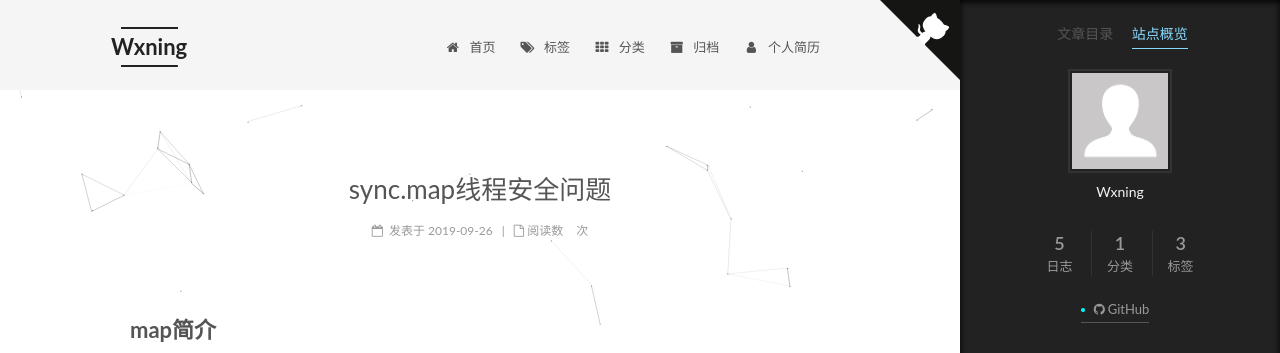
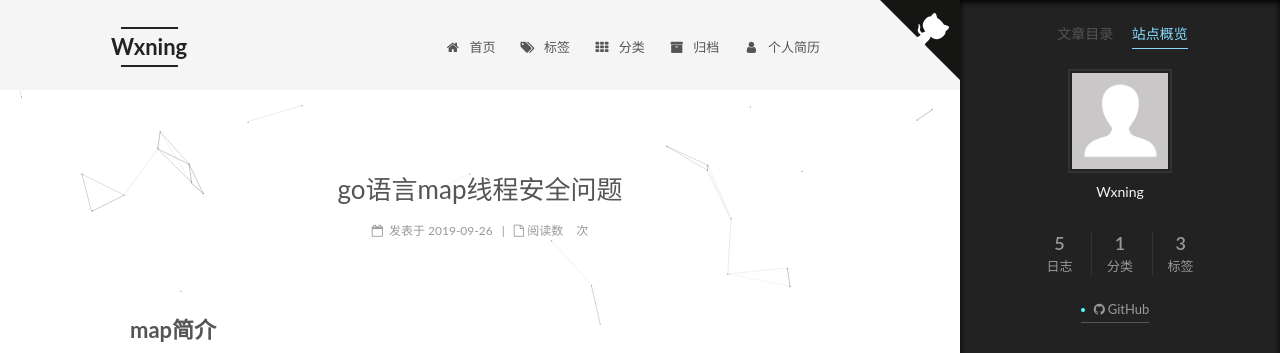
Before and after one commit to gonut216/gonut216.github.io, a plain HTML site: page 2019/09/26/go-map/index.html in a window 1280 px wide. Both pictures are taken after a click on the item "站点概览". Shown: the top 353 px of the page. Drawn offline with nearby package versions, Linux system fonts and the light colour scheme; some packages are replaced by stand-ins of ours; a script that the page names is missing.

Commit message:
Site updated: 2019-09-26 15:30:11

```diff
--- a/2019/09/26/go-map/index.html
+++ b/2019/09/26/go-map/index.html
@@ -82,7 +82,7 @@
 <meta name="description" content="map简介说起map就要先说hash表，hash table是一个无序的key/value的集合，通过指定的key可以在常数时间复杂度内检索，更新，删除对应的value。在go语言中，一个map就是一个哈希表的引用，在这个散列表中，主要结构有两个，一个叫hmap：a header for a go map,hmap存储着元素个数，flags，扩容相关字段，buckets数组指针等。  另一个叫bu">
 <meta name="keywords" content="go">
 <meta property="og:type" content="article">
-<meta property="og:title" content="sync.map线程安全问题">
+<meta property="og:title" content="go语言map线程安全问题">
 <meta property="og:url" content="http://yoursite.com/2019/09/26/go-map/index.html">
 <meta property="og:site_name" content="Wxning">
 <meta property="og:description" content="map简介说起map就要先说hash表，hash table是一个无序的key/value的集合，通过指定的key可以在常数时间复杂度内检索，更新，删除对应的value。在go语言中，一个map就是一个哈希表的引用，在这个散列表中，主要结构有两个，一个叫hmap：a header for a go map,hmap存储着元素个数，flags，扩容相关字段，buckets数组指针等。  另一个叫bu">
@@ -93,9 +93,9 @@
 <meta property="og:image" content="http://yoursite.com/images/map4.jpg">
 <meta property="og:image" content="http://yoursite.com/images/map5.jpg">
 <meta property="og:image" content="http://yoursite.com/images/map6.jpg">
-<meta property="og:updated_time" content="2019-09-26T07:28:52.499Z">
+<meta property="og:updated_time" content="2019-09-26T07:29:56.538Z">
 <meta name="twitter:card" content="summary">
-<meta name="twitter:title" content="sync.map线程安全问题">
+<meta name="twitter:title" content="go语言map线程安全问题">
 <meta name="twitter:description" content="map简介说起map就要先说hash表，hash table是一个无序的key/value的集合，通过指定的key可以在常数时间复杂度内检索，更新，删除对应的value。在go语言中，一个map就是一个哈希表的引用，在这个散列表中，主要结构有两个，一个叫hmap：a header for a go map,hmap存储着元素个数，flags，扩容相关字段，buckets数组指针等。  另一个叫bu">
 <meta name="twitter:image" content="http://yoursite.com/images/map1.jpg">
 
@@ -133,7 +133,7 @@
 
 
 
-  <title>sync.map线程安全问题 | Wxning</title>
+  <title>go语言map线程安全问题 | Wxning</title>
 
 
 
@@ -288,7 +288,7 @@
 
 
 
-          <h1 class="post-title" itemprop="name headline">sync.map线程安全问题</h1>
+          <h1 class="post-title" itemprop="name headline">go语言map线程安全问题</h1>
 
 
         <div class="post-meta">
@@ -406,11 +406,11 @@
   <!-- JS库 sweetalert 可修改路径 -->
   <script src="https://cdn.bootcss.com/jquery/2.0.0/jquery.min.js"></script>
   <script src="https://unpkg.com/sweetalert/dist/sweetalert.min.js"></script>
-  <p><span>本文标题:</span><a href="/2019/09/26/go-map/">sync.map线程安全问题</a></p>
+  <p><span>本文标题:</span><a href="/2019/09/26/go-map/">go语言map线程安全问题</a></p>
   <p><span>文章作者:</span><a href="/" title="访问 Wxning 的个人博客">Wxning</a></p>
   <p><span>发布时间:</span>2019年09月26日 - 10:09</p>
   <p><span>最后更新:</span>2019年09月26日 - 15:09</p>
-  <p><span>原始链接:</span><a href="/2019/09/26/go-map/" title="sync.map线程安全问题">http://yoursite.com/2019/09/26/go-map/</a>
+  <p><span>原始链接:</span><a href="/2019/09/26/go-map/" title="go语言map线程安全问题">http://yoursite.com/2019/09/26/go-map/</a>
     <span class="copy-path" title="点击复制文章链接"><i class="fa fa-clipboard" data-clipboard-text="http://yoursite.com/2019/09/26/go-map/" aria-label="复制成功！"></i></span>
   </p>
   <p><span>许可协议:</span><i class="fa fa-creative-commons"></i> <a rel="license" href="https://creativecommons.org/licenses/by-nc-nd/4.0/" target="_blank" title="Attribution-NonCommercial-NoDerivatives 4.0 International (CC BY-NC-ND 4.0)">署名-非商业性使用-禁止演绎 4.0 国际</a> 转载请保留原文链接及作者。</p>
--- a/css/main.css
+++ b/css/main.css
@@ -1883,7 +1883,7 @@ pre .javascript .function {
   width: 4px;
   height: 4px;
   border-radius: 50%;
-  background: #00feff;
+  background: #54ffff;
 }
 .links-of-blogroll {
   font-size: 13px;
```
Also changed, not shown: 2019/08/03/go-crawler2/index.html (+2 -2 lines), archives/2019/09/index.html (+1 -1 lines), archives/2019/index.html (+1 -1 lines), archives/index.html (+1 -1 lines), index.html (+1 -1 lines), tags/go/index.html (+1 -1 lines).
